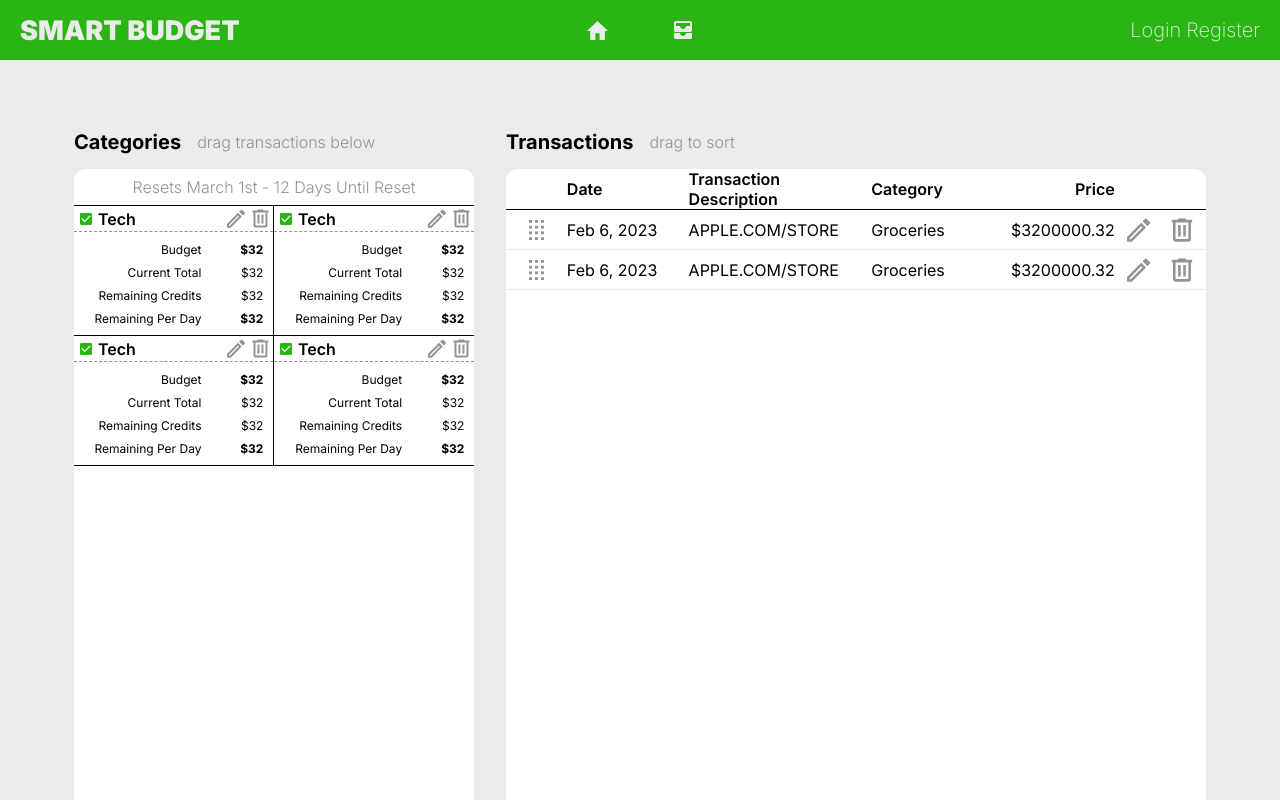
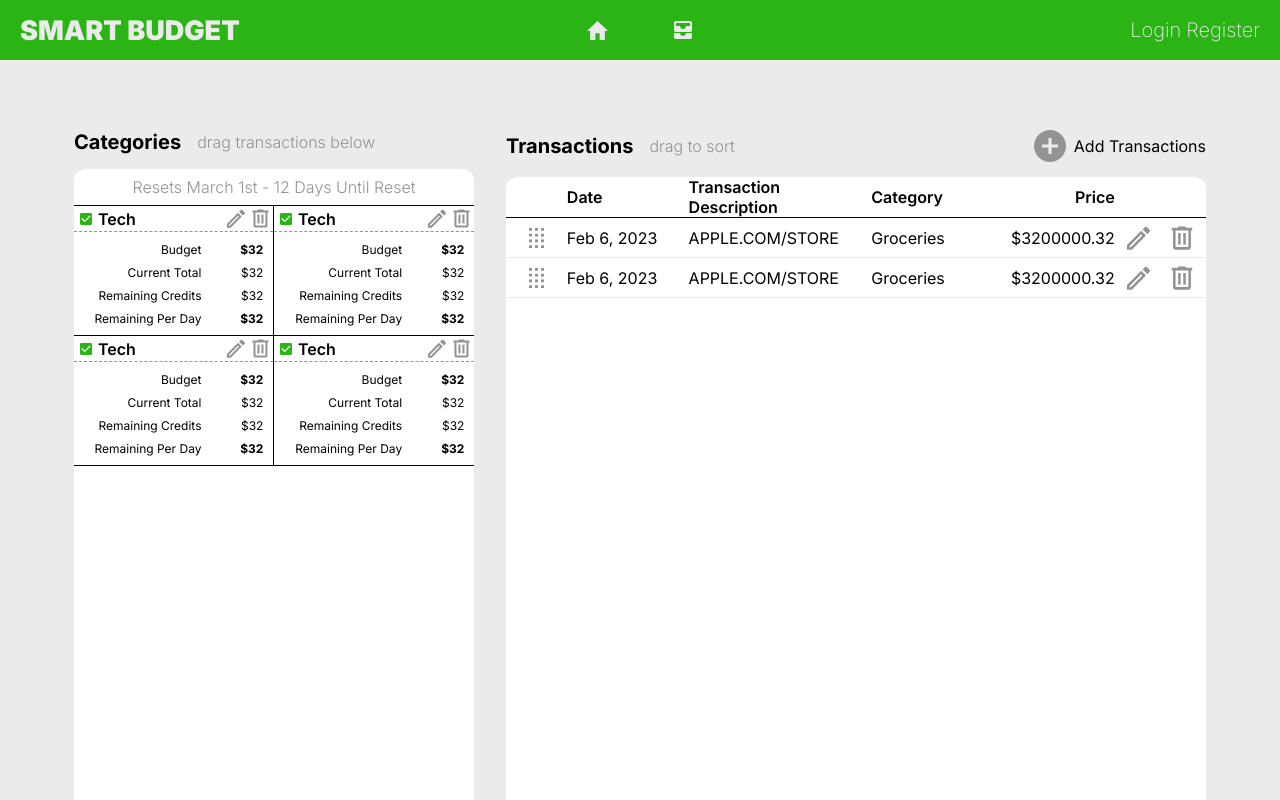
Before and after one commit to ScorpiosCrux/Budget-Smart, a Next.js app in the folder frontend/: page /sort in a window 1280 px wide. Built offline with nearby package versions, Linux system fonts and the light colour scheme; no server answers.

Commit message:
Added "Add Transaction" button

```diff
--- a/frontend/components/CategoriesWidget/CategoriesWidget.tsx
+++ b/frontend/components/CategoriesWidget/CategoriesWidget.tsx
@@ -1,5 +1,3 @@
-import { themes } from "@/theme";
-import styled from "styled-components";
 import StyledContainer from "components/core/StyledContainer";
 import StyledHeader from "components/core/StyledHeader";
 import StyledWidget from "components/core/StyledWidget";
@@ -11,8 +9,10 @@ const CategoriesWidget = () => {
 	return (
 		<StyledWidget>
 			<StyledHeader>
-				<div className="title">Categories</div>
-				<span className="helper-text">drag transactions below</span>
+				<div className="main">
+					<div className="title">Categories</div>
+					<span className="helper-text">drag transactions below</span>
+				</div>
 			</StyledHeader>
 			<StyledContainer width="400px" height="700px">
 				<StyledSubHeader>
--- a/frontend/components/TransactionsWidget/TransactionsWidget.tsx
+++ b/frontend/components/TransactionsWidget/TransactionsWidget.tsx
@@ -4,13 +4,21 @@ import StyledContainer from "../core/StyledContainer";
 import StyledWidget from "../core/StyledWidget";
 import TransactionGrid from "./TransactionGrid";
 import StyledTransactionsHeader from "./TransactionsHeader";
+import StyledIcon from "components/core/StyledIcon";
 
 const TransactionsWidget = () => {
 	return (
 		<StyledWidget>
 			<StyledHeader>
-				<span className="title">Transactions</span>
-				<span className="helper-text">drag to sort</span>
+				<div className="main">
+					<span className="title">Transactions</span>
+					<span className="helper-text">drag to sort</span>
+				</div>
+
+				<div className="header-button" onClick={() => alert("Clicked!")}>
+					<StyledIcon src="add.svg" height="100%" innerWidth="100%" innerHeight="100%" />
+					<span>Add Transactions</span>
+				</div>
 			</StyledHeader>
 
 			<StyledContainer width="700px" height="700px">
--- a/frontend/components/core/StyledHeader.tsx
+++ b/frontend/components/core/StyledHeader.tsx
@@ -4,7 +4,22 @@ import styled from "styled-components";
 const StyledHeader = styled.div`
 	display: flex;
 	align-items: center;
+	justify-content: space-between;
 	padding-bottom: 15px;
+
+	& .main {
+		display: flex;
+		align-items: center;
+		justify-content: space-between;
+	}
+
+	& .header-button {
+		display: flex;
+		align-items: center;
+		gap: 0.5rem;
+		max-height: 2rem;
+		height: 2rem;
+	}
 
 	/* Creates Nested Style*/
 	& .title {
```
Also changed, not shown: frontend/public/add.svg (added).
